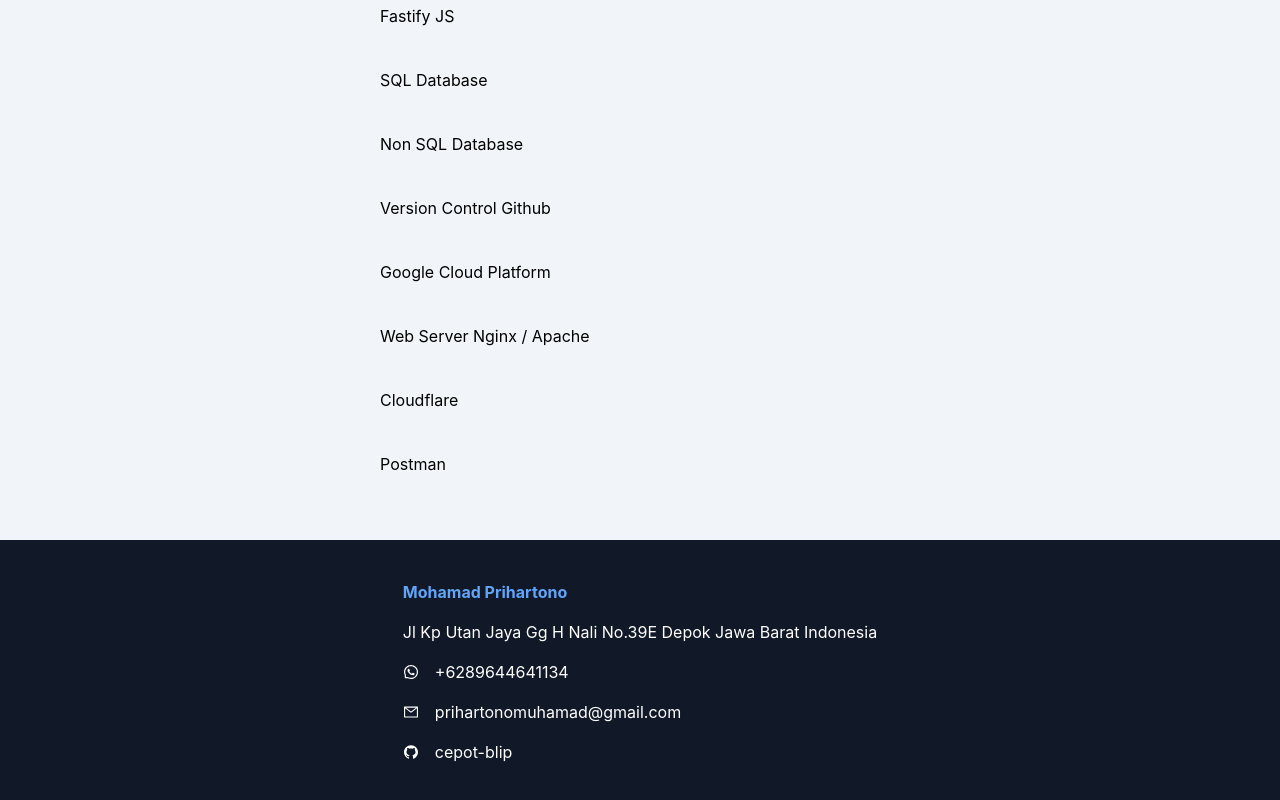
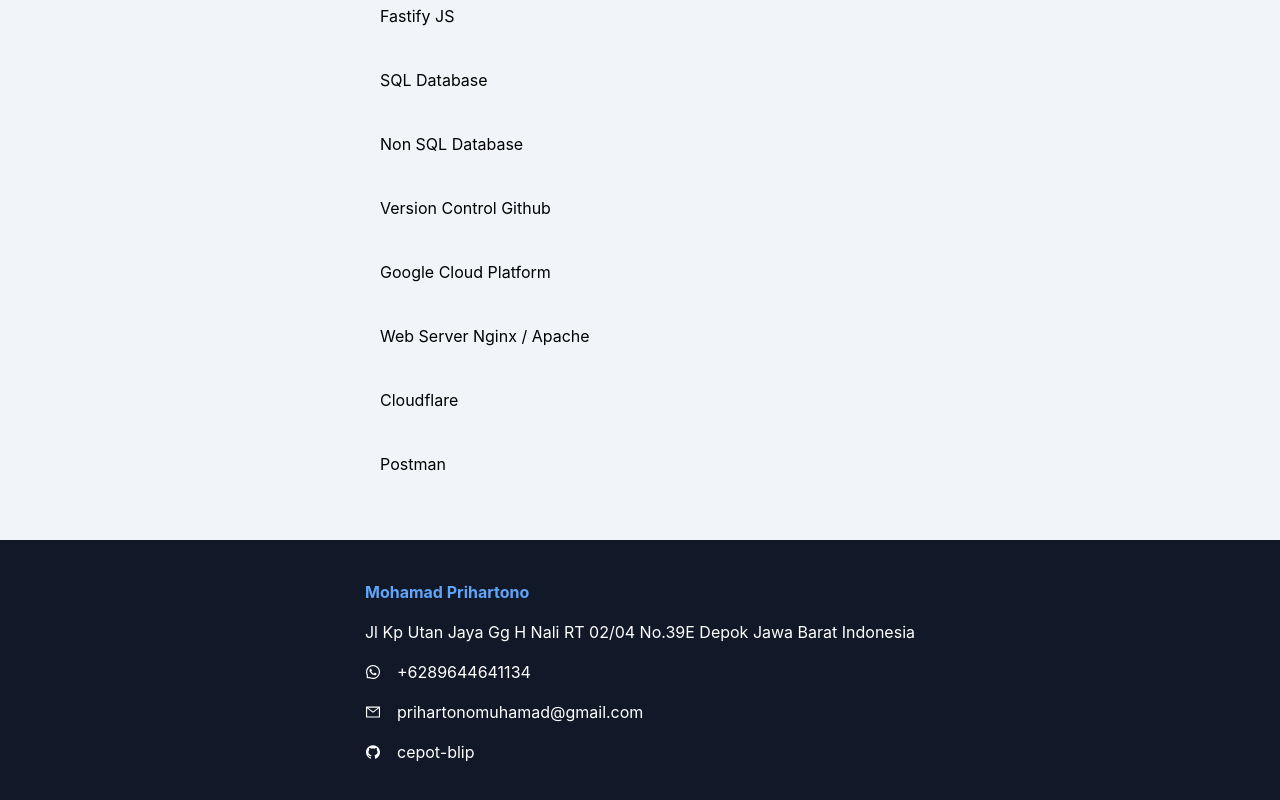
Before and after one commit to cepot-blip/myportfolio, a React (Create React App) app: page / in a window 1280 px wide. Shown: the part 4098-4898 px from the top of the page. Built offline with nearby package versions, Linux system fonts and the light colour scheme.

Commit message:
footer update

```diff
--- a/src/components/Footer.jsx
+++ b/src/components/Footer.jsx
@@ -19,7 +19,7 @@ const Footer = () => {
           rel="noreferrer"
         >
           <div className="w-full flex items-center gap-4">
-            <p>Jl Kp Utan Jaya Gg H Nali No.39E Depok Jawa Barat Indonesia</p>
+            <p>Jl Kp Utan Jaya Gg H Nali RT 02/04 No.39E Depok Jawa Barat Indonesia</p>
           </div>
         </a>
 
```
